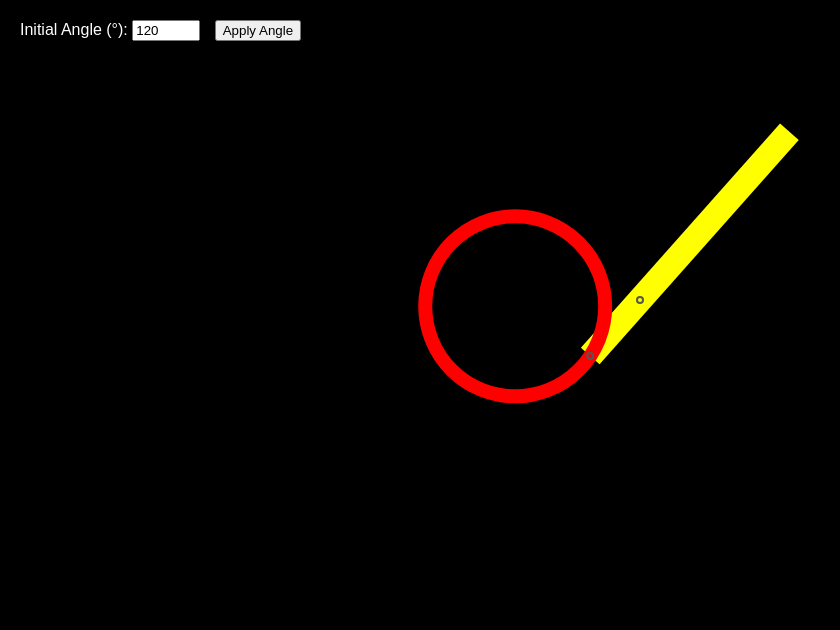
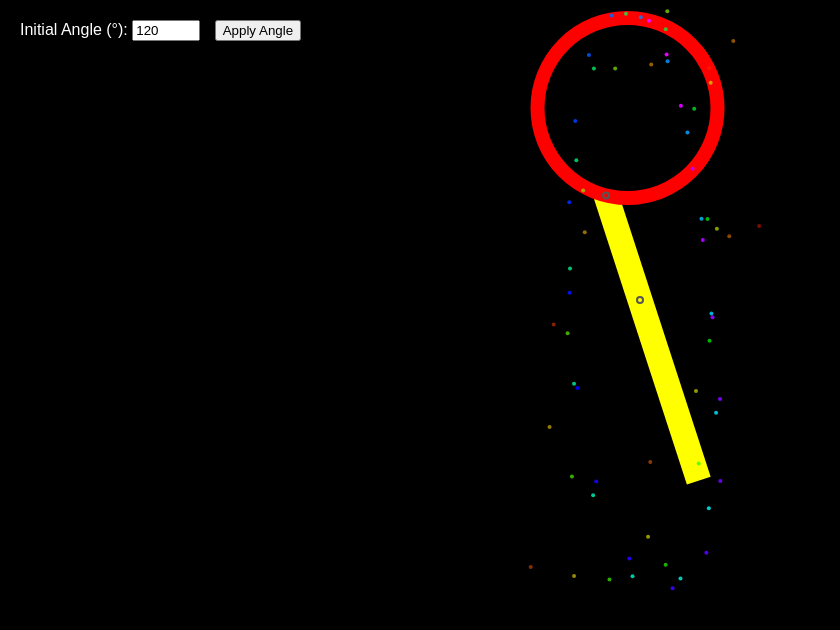
Before and after one commit to thexocillian/thexocillian.github.io, a plain HTML site: page index.html in a window 1280 px wide. Shown: the whole page, without its empty margins (0-840 px from the left). Drawn offline with nearby package versions, Linux system fonts and the light colour scheme.

Commit message:
Update index.html

```diff
--- a/index.html
+++ b/index.html
@@ -2,7 +2,7 @@
 <html>
 <head>
   <meta charset="UTF-8">
-  <title>Bar & Ring Pendulum with User Input</title>
+  <title>Bar & Ring Pendulum with Dotted Trail</title>
   <style>
     body {
       margin: 0;
@@ -20,7 +20,7 @@
       position: absolute;
       top: 10px;
       left: 10px;
-      z-index: 9999;
+      z-index: 1000;
       background: rgba(0, 0, 0, 0.5);
       padding: 10px;
       border-radius: 4px;
@@ -51,7 +51,8 @@
           World = Matter.World,
           Bodies = Matter.Bodies,
           Constraint = Matter.Constraint,
-          Body = Matter.Body;
+          Body = Matter.Body,
+          Vector = Matter.Vector;
 
     // Create the engine and world
     const engine = Engine.create();
@@ -70,6 +71,12 @@
     });
     Render.run(render);
 
+    // Ensure the Matter.js canvas is on top
+    render.canvas.style.position = 'absolute';
+    render.canvas.style.top = '0';
+    render.canvas.style.left = '0';
+    render.canvas.style.zIndex = '10';
+
     // Create the runner
     const runner = Runner.create();
     Runner.run(runner, engine);
@@ -83,15 +90,15 @@
     // 2) Bar settings
     const barWidth = 25;
     const barHeight = 300;
-    // The bar pivot is 3/4 of the way down from the top
-    // So the bar's center is offset 50px above the anchor
+    // The bar pivot is 3/4 of the way down from the top,
+    // so the bar's center is offset 50px above the anchor.
     const barCenterX = anchor.x;
     const barCenterY = anchor.y - 50;
 
     const bar = Bodies.rectangle(barCenterX, barCenterY, barWidth, barHeight, {
       collisionFilter: { group: noCollisionGroup },
       density: 0.008,
-      frictionAir: 0.0001,  // Further reduced friction for longer swing
+      frictionAir: 0.0001,  // Very low friction for a long swing
       restitution: 0.2,
       render: {
         fillStyle: '#FFFF00' // Yellow bar
@@ -103,7 +110,7 @@
     const barPivot = Constraint.create({
       pointA: anchor,
       bodyB: bar,
-      pointB: { x: 0, y: 75 }, // 50px below the bar's center (pivot point)
+      pointB: { x: 0, y: 40 }, // Pivot attached 40px below the bar's center
       length: 0,
       stiffness: 1,
       render: {
@@ -122,7 +129,7 @@
     const ring = Bodies.circle(ringCenterX, ringCenterY, ringRadius, {
       collisionFilter: { group: noCollisionGroup },
       density: 0.003,
-      frictionAir: 0.0001,  // Reduced frictionAir for the ring
+      frictionAir: 0.0001,  // Very low friction for the ring
       restitution: 0.2,
       render: {
         fillStyle: 'transparent', // No fill
@@ -135,9 +142,9 @@
     // 5) Constraint: bar bottom -> ring top edge
     const ringJoint = Constraint.create({
       bodyA: bar,
-      pointA: { x: 0, y: barHeight / 2 }, // bottom of the bar
+      pointA: { x: 0, y: barHeight / 2 }, // Bottom of the bar
       bodyB: ring,
-      pointB: { x: 0, y: -ringRadius },   // top edge of the ring
+      pointB: { x: 0, y: -ringRadius },   // Top edge of the ring
       length: 0,
       stiffness: 1,
       render: {
@@ -164,28 +171,89 @@
     // Helper function to set the bar's angle (in degrees)
     function setBarAngleDegrees(deg) {
       const radians = deg * (Math.PI / 180);
-      // Reset the bar's angle to 0 first so the rotation is absolute
       Body.setAngle(bar, 0);
       Body.rotate(bar, radians);
     }
 
-    // Apply the angle when the button is clicked
     applyAngleBtn.addEventListener('click', () => {
       const deg = parseFloat(angleInput.value) || 0;
       setBarAngleDegrees(deg);
     });
 
-    // Set an initial angle on page load (from the default input value, now 120°)
     window.addEventListener('load', () => {
       const deg = parseFloat(angleInput.value) || 0;
       setBarAngleDegrees(deg);
     });
 
-    // 8) Adjust canvas on window resize
     window.addEventListener('resize', () => {
       render.canvas.width = window.innerWidth;
       render.canvas.height = window.innerHeight;
     });
+
+    // ===== Dotted Trail Code =====
+
+    // Create an overlay canvas to draw the dotted trail.
+    // We set its z-index high so the trail is visible over the simulation.
+    const overlayCanvas = document.createElement('canvas');
+    overlayCanvas.id = 'overlay';
+    overlayCanvas.style.position = 'absolute';
+    overlayCanvas.style.top = '0';
+    overlayCanvas.style.left = '0';
+    overlayCanvas.style.pointerEvents = 'none';
+    overlayCanvas.style.zIndex = '20';
+    overlayCanvas.style.backgroundColor = 'transparent';
+    document.body.appendChild(overlayCanvas);
+
+    const overlayCtx = overlayCanvas.getContext('2d');
+
+    function resizeOverlayCanvas() {
+      overlayCanvas.width = window.innerWidth;
+      overlayCanvas.height = window.innerHeight;
+    }
+    resizeOverlayCanvas();
+    window.addEventListener('resize', resizeOverlayCanvas);
+
+    // We'll store each dot in an array with its creation frame and hue.
+    let dots = [];
+    let frameCounter = 0;
+    const dotInterval = 5; // record a dot every 5 frames
+    const maxDotAge = 600; // dots older than 600 frames will be removed
+
+    function updateDots() {
+      frameCounter++;
+      // Every few frames, compute the world position of the spot on the ring.
+      // Define the "spot" as the point opposite the fulcrum:
+      // The ring is attached at its top edge (local { x: 0, y: -ringRadius }),
+      // so the opposite point is at local { x: 0, y: ringRadius }.
+      if (frameCounter % dotInterval === 0) {
+        const localSpot = { x: 0, y: ringRadius };
+        const rotatedSpot = Vector.rotate(localSpot, ring.angle);
+        const worldSpot = Vector.add(ring.position, rotatedSpot);
+        // Compute a hue based on the frameCounter (e.g. cycle through 360 degrees)
+        const hue = frameCounter % 360;
+        dots.push({ x: worldSpot.x, y: worldSpot.y, created: frameCounter, hue: hue });
+      }
+      // Clear overlay canvas so we redraw all dots.
+      overlayCtx.clearRect(0, 0, overlayCanvas.width, overlayCanvas.height);
+      // Draw each dot with an opacity that fades with age.
+      for (let i = dots.length - 1; i >= 0; i--) {
+        const dot = dots[i];
+        const age = frameCounter - dot.created;
+        if (age > maxDotAge) {
+          dots.splice(i, 1);
+          continue;
+        }
+        // Opacity decreases linearly with age.
+        const alpha = 1 - age / maxDotAge;
+        overlayCtx.beginPath();
+        overlayCtx.arc(dot.x, dot.y, 2, 0, 2 * Math.PI);
+        // Use HSL so the hue gradually changes.
+        overlayCtx.fillStyle = `hsla(${dot.hue}, 100%, 50%, ${alpha})`;
+        overlayCtx.fill();
+      }
+      requestAnimationFrame(updateDots);
+    }
+    updateDots();
   </script>
 </body>
 </html>
```
